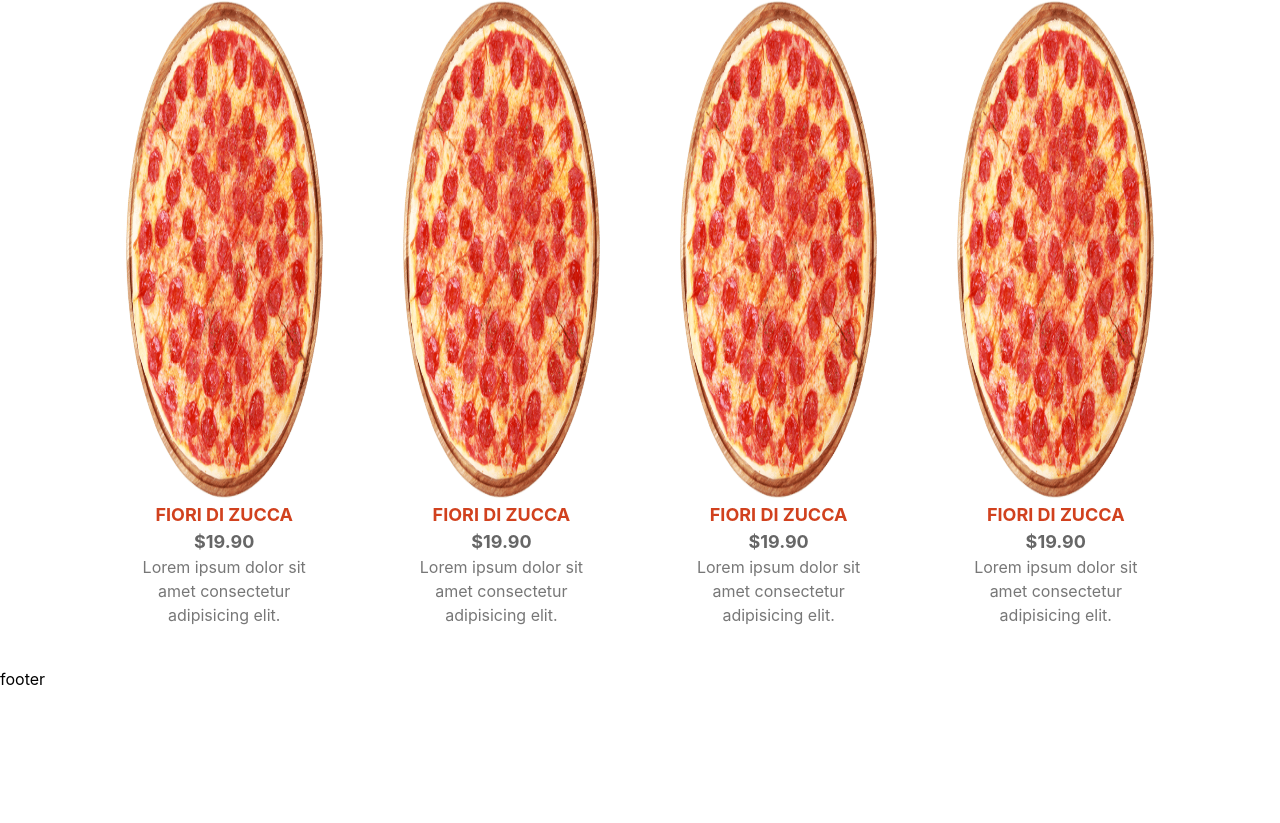
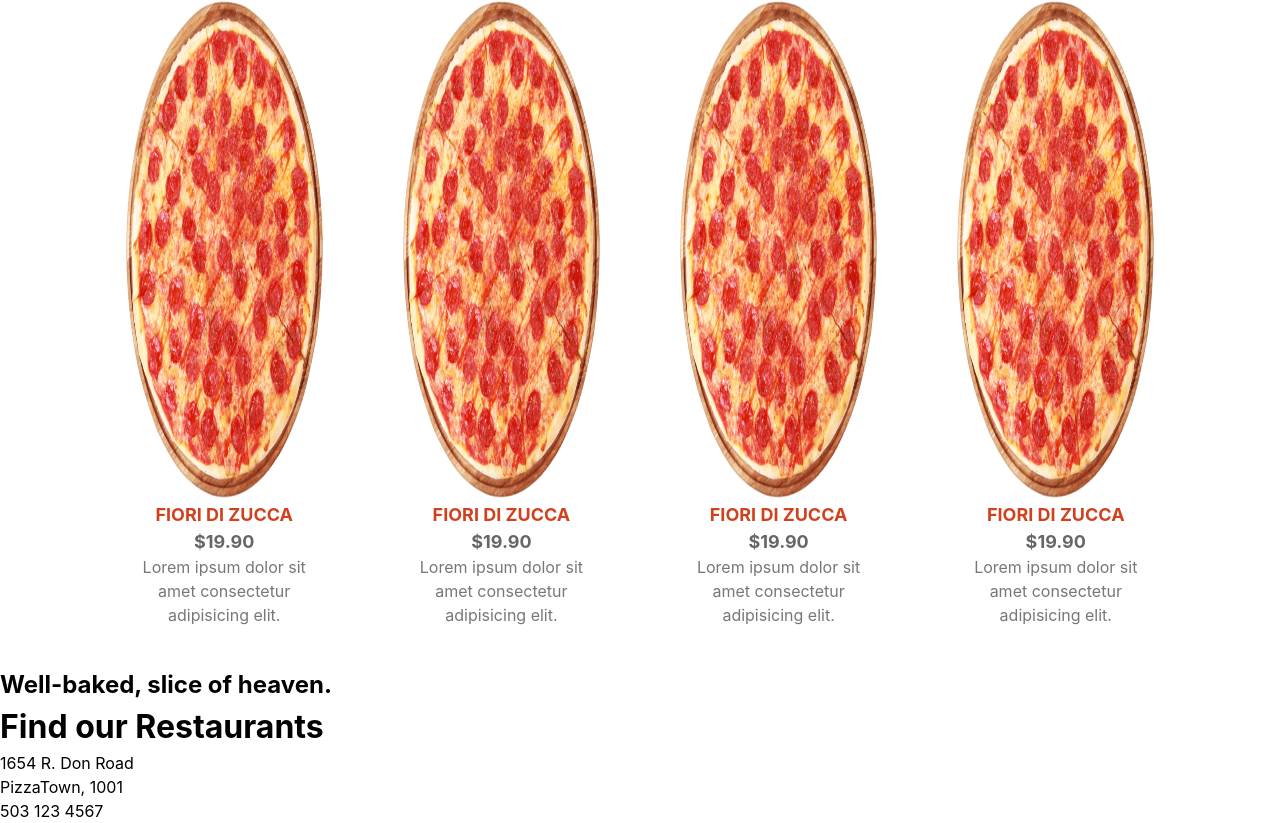
Before and after one commit to anwalker293/pizza-ordering, a Next.js app in the folder pizza-ordering/: page / in a window 1280 px wide. Shown: the part 961-1784 px from the top of the page. Before the commit the page ends 1652 px from the top, so only its background shows below. Built offline with nearby package versions, Linux system fonts and the light colour scheme.

Commit message:
feat: embarassed x2
Signed-off-by: Alex Walker <alex.walker@indicio.tech>

```diff
--- a/pizza-ordering/src/components/Footer.jsx
+++ b/pizza-ordering/src/components/Footer.jsx
@@ -1,5 +1,28 @@
+import styles from "../styles/Footer.module.css";
+import Image from "next/image";
+
 const Footer = () => {
-  return <div>footer</div>;
+  return (
+    <div className={styles.container}>
+      <div className={styles.item}>
+        <Image src="/img/bg.png" alt="" layout="fill" />
+      </div>
+      <div className={styles.item}>
+        <div className={styles.card}>
+          <h2 className={styles.motto}>Well-baked, slice of heaven.</h2>
+        </div>
+        <div className={styles.card}>
+          <h1 className={styles.title}>Find our Restaurants</h1>
+          <p className={styles.text}>
+            1654 R. Don Road
+            <br /> PizzaTown, 1001
+            <br /> 503 123 4567
+          </p>
+        </div>
+        <div className={styles.card}></div>
+      </div>
+    </div>
+  );
 };
 
 export default Footer;
```
Also changed, not shown: pizza-ordering/src/styles/Footer.module.css (added).
